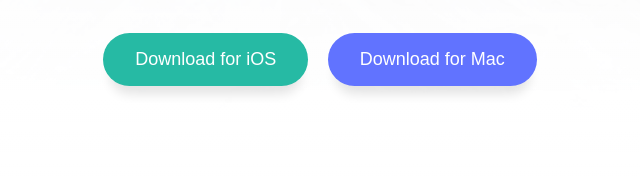
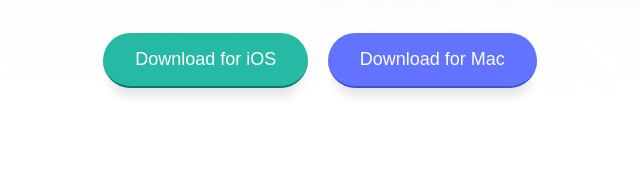
Before and after one commit to Sachin9328/Sachin9328.github.io, a plain HTML site: page index.html in a window 1280 px wide. Shown: the part 377-573 px from the top of the page, 320-960 px from the left. Drawn offline with Linux system fonts and the light colour scheme; a web font is replaced by a local one.

Commit message:
Added inner shadow to buttons using border-bottom property

```diff
--- a/css/main.css
+++ b/css/main.css
@@ -26,6 +26,7 @@ p {
     padding: 1rem 2rem;
     margin-right: 0.45rem;
     box-shadow: 0px 15px 11px -7px rgba(0, 0, 0, 0.11);
+    border-bottom: 0.16em solid hsl(171, 88%, 25%);
 }
 
 .btn-bl{
@@ -37,6 +38,7 @@ p {
     padding: 1rem 2rem;
     margin-left: 0.45rem;
     box-shadow: 0px 15px 11px -7px rgba(0, 0, 0, 0.11);
+    border-bottom: 0.16em solid hsl(233, 61%, 54%);
 }
 
 /* HEADER */
```
